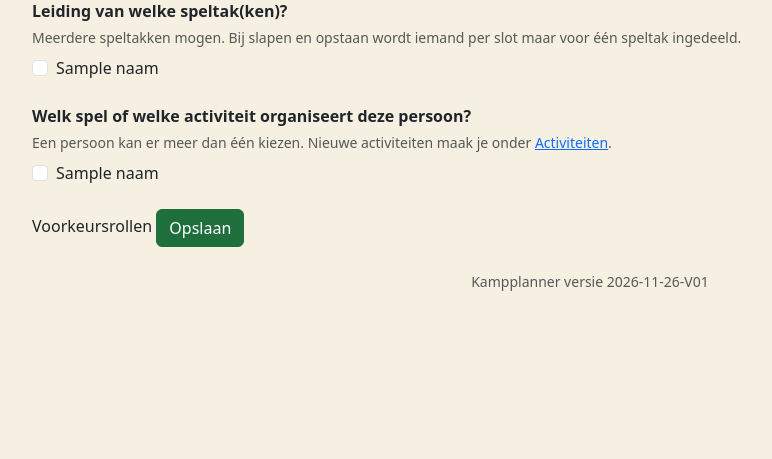
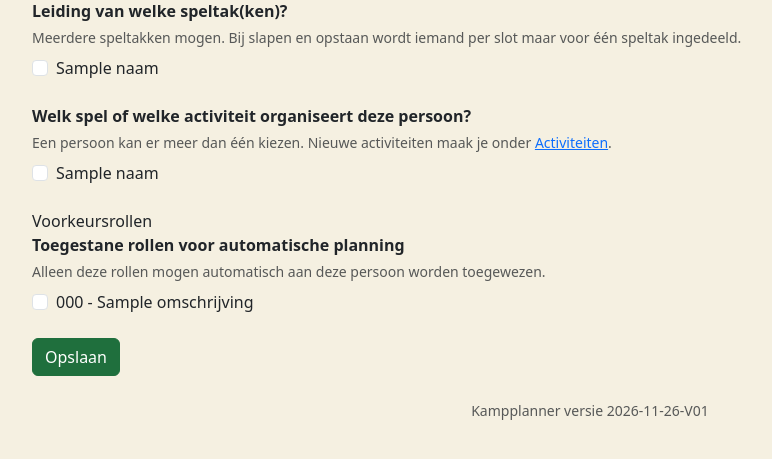
Before and after one commit to explorers567-tech/Kampplanner, a Flask app: template templates/admin_profiel.html in a window 1280 px wide. Shown: the part 167-626 px from the top of the page, without its empty margins (50-822 px from the left). Run offline with Flask 3, Linux system fonts and the light colour scheme; the template is opened without the code that fills it: most values are stand-ins (such as "Sample title", 1, 10 or a date in 2020).

Commit message:
26-11 toegestane taken interface

```diff
--- a/app.py
+++ b/app.py
@@ -306,6 +306,8 @@ def admin_verwijder(person_id):
 
 def admin_profiel(person_id):
     persoon, speltakken, organisaties = db.haal_persoon_profiel(person_id)
+    rollen = db.haal_rollen()
+    gekozen_rollen = db.haal_persoon_rollen(person_id)
     if persoon is None:
         abort(404)
 
@@ -317,12 +319,20 @@ def admin_profiel(person_id):
         org_ids = [int(x) for x in request.form.getlist("organisatie")
                    if x.isdigit() and int(x) in geldige_orgs]
 
+        rollen = request.form.getlist("rol")
+        db.sla_persoon_rollen_op(person_id, rollen)
         db.sla_persoon_profiel_op(person_id, speltak_ids, org_ids)
         flash("Profiel opgeslagen.", "success")
         return redirect(url_for("admin_profiel", person_id=person_id))
 
-    return render_template("admin_profiel.html", persoon=persoon,
-                           speltakken=speltakken, organisaties=organisaties)
+    return render_template(
+        "admin_profiel.html",
+        persoon=persoon,
+        speltakken=speltakken,
+        organisaties=organisaties,
+        rollen=rollen,
+        gekozen_rollen=gekozen_rollen
+        )
 
 @app.route("/admin/invoer/<int:person_id>", methods=["GET", "POST"])
 @admin_vereist
--- a/db.py
+++ b/db.py
@@ -259,6 +259,19 @@ def sla_beschikbaarheid_op(person_id, invoer):
         raise
     finally:
         con.close()
+
+def haal_rollen():
+    con = verbind()
+
+    rollen = con.execute("""
+        SELECT code, omschrijving
+        FROM roles
+        WHERE code NOT IN ('#', '?')
+        ORDER BY code
+    """).fetchall()
+
+    con.close()
+    return rollen
 
 def haal_persoon_rollen(person_id):
     con = verbind()
--- a/templates/admin_profiel.html
+++ b/templates/admin_profiel.html
@@ -35,6 +35,29 @@
   </div>
 
   <label>Voorkeursrollen</label>
+  <div class="mb-4">
+    <strong>Toegestane rollen voor automatische planning</strong>
+
+    <div class="form-text mb-2">
+        Alleen deze rollen mogen automatisch aan deze persoon worden toegewezen.
+    </div>
+
+    {% for r in rollen %}
+    <div class="form-check">
+        <input class="form-check-input"
+               type="checkbox"
+               name="rol"
+               value="{{ r['code'] }}"
+               id="rol{{ r['code'] }}"
+               {% if r['code'] in gekozen_rollen %}checked{% endif %}>
+
+        <label class="form-check-label"
+               for="rol{{ r['code'] }}">
+            {{ r['code'] }} - {{ r['omschrijving'] }}
+        </label>
+    </div>
+    {% endfor %}
+</div>
 
   <button class="btn btn-success" type="submit">Opslaan</button>
 </form>
```
